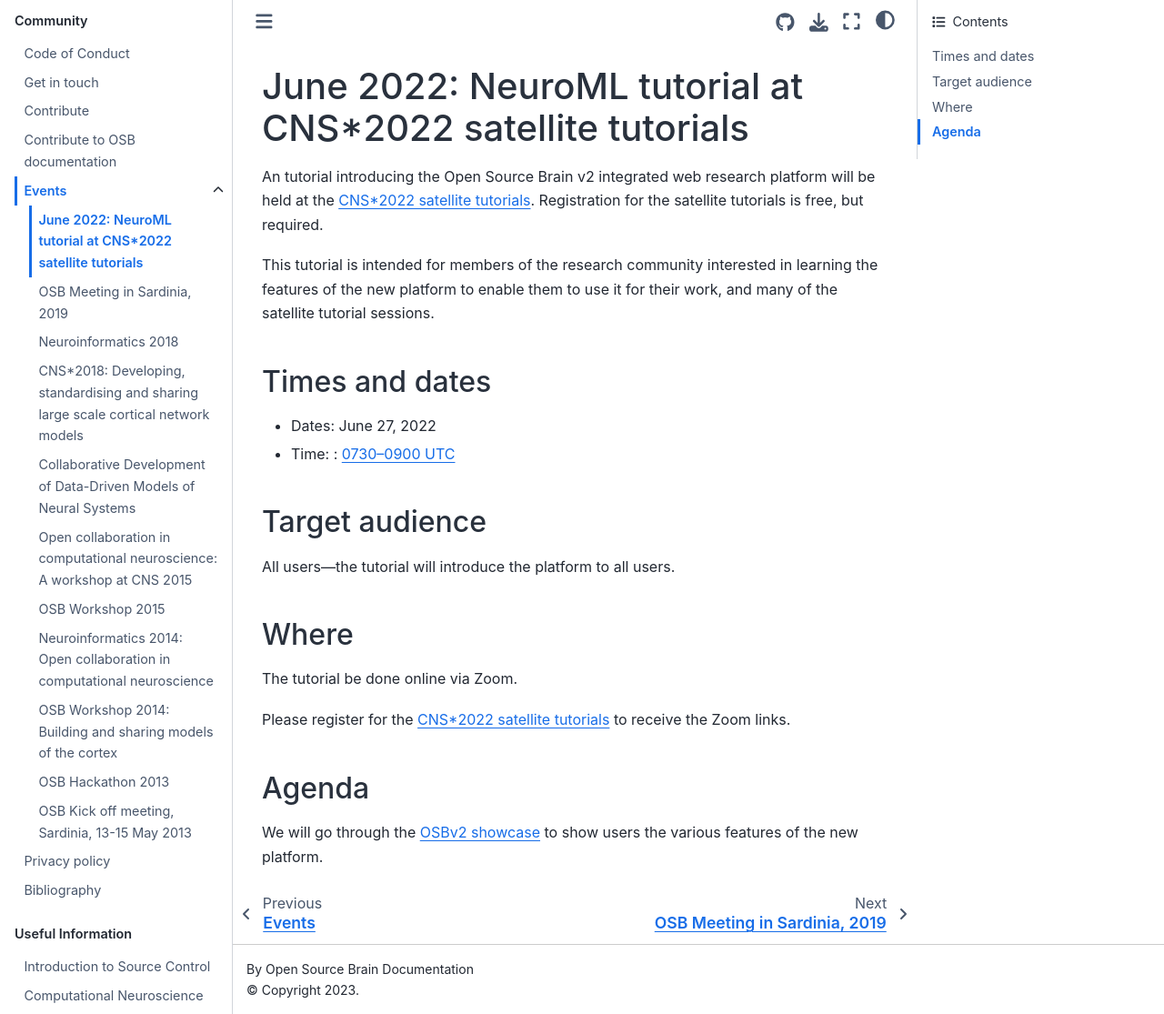
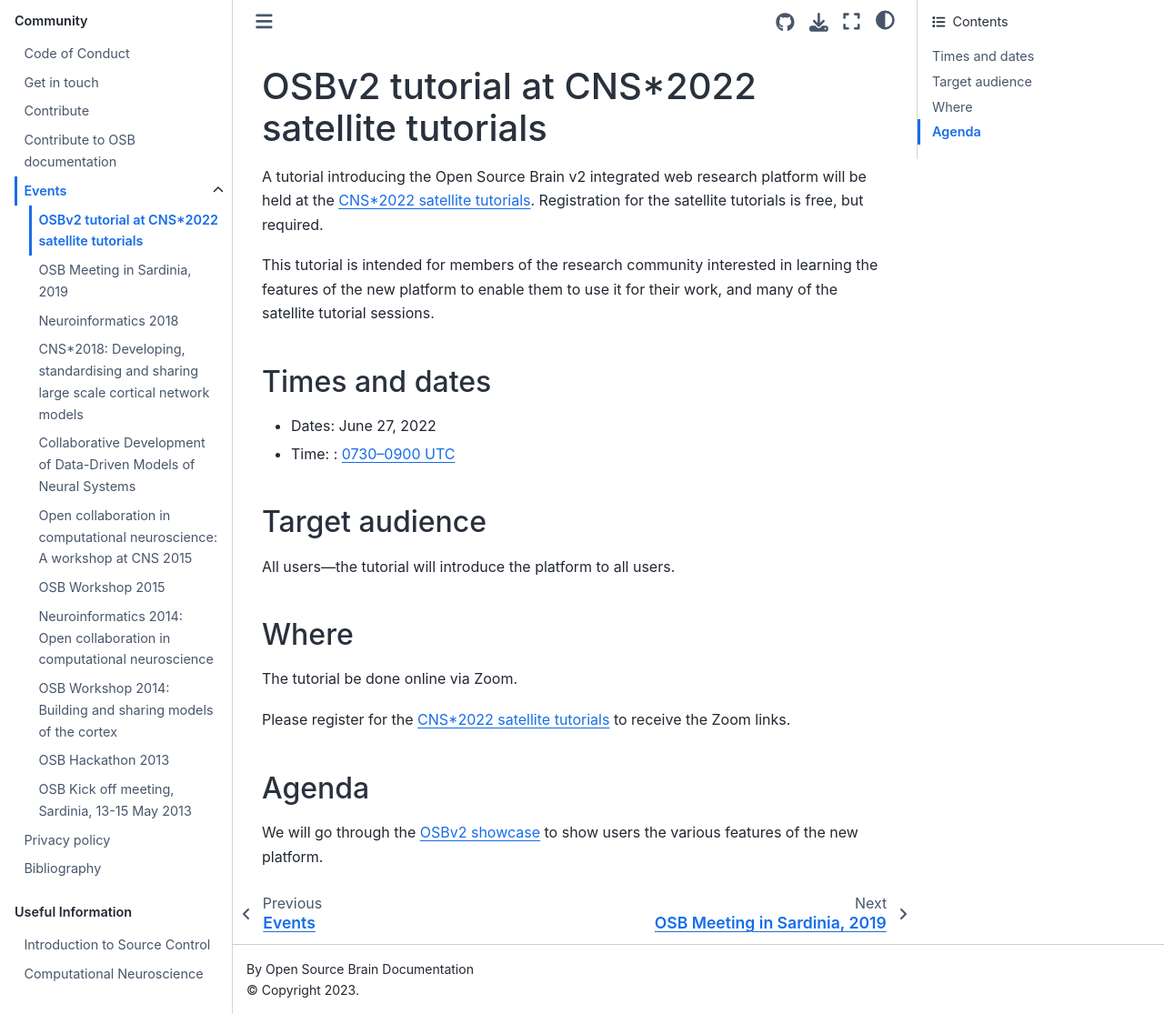
Before and after one commit to OpenSourceBrain/Documentation, a Jupyter Book: the page built from source/General/Meetings/CNS_2022.md, in a window 1280 px wide and 1115 px high. Shown: the whole window at 91% size. Built offline with Jupyter Book 1.0.4 settings and Sphinx 7.4.7 and the Sphinx Book theme 1.1.4, drawn with Linux system fonts in a browser that asks for light colours.

Commit message:
Tweaks osb@cns22 page

```diff
--- a/source/General/Meetings/CNS_2022.md
+++ b/source/General/Meetings/CNS_2022.md
@@ -1,7 +1,7 @@
 (meetings:cns2022)=
-# June 2022: NeuroML tutorial at CNS*2022 satellite tutorials
+# OSBv2 tutorial at CNS*2022 satellite tutorials
 
-An tutorial introducing the Open Source Brain v2 integrated web research platform will be held at the [CNS*2022 satellite tutorials](https://ocns.github.io/SoftwareWG/pages/software-wg-satellite-tutorials-at-cns-2022.html).
+A tutorial introducing the Open Source Brain v2 integrated web research platform will be held at the [CNS*2022 satellite tutorials](https://ocns.github.io/SoftwareWG/pages/software-wg-satellite-tutorials-at-cns-2022.html).
 Registration for the satellite tutorials is free, but required.
 
 This tutorial is intended for members of the research community interested in learning the features of the new platform to enable them to use it for their work, and many of the satellite tutorial sessions.
```
Also changed, not shown: source/General/Meetings.md (+1 -0 lines).
